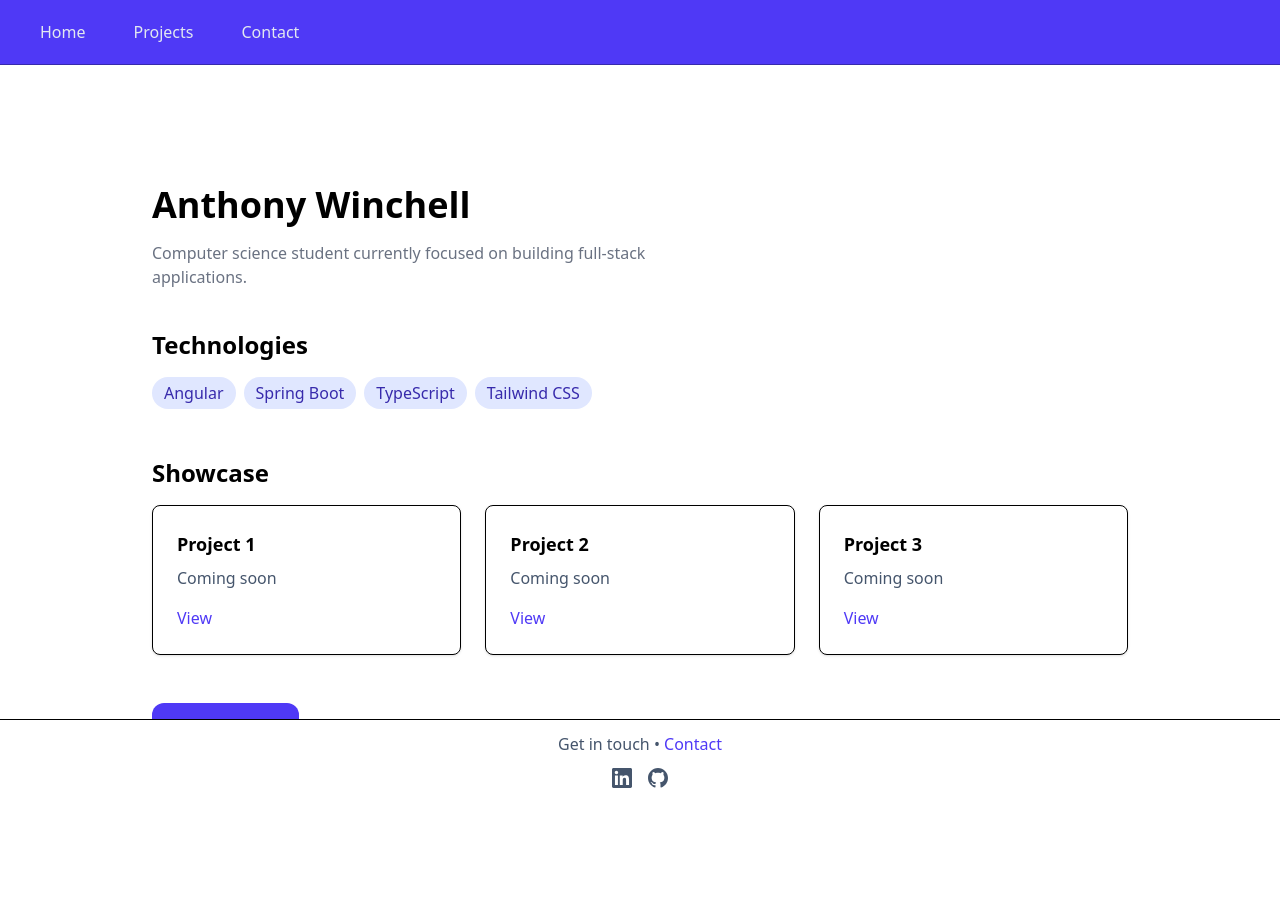
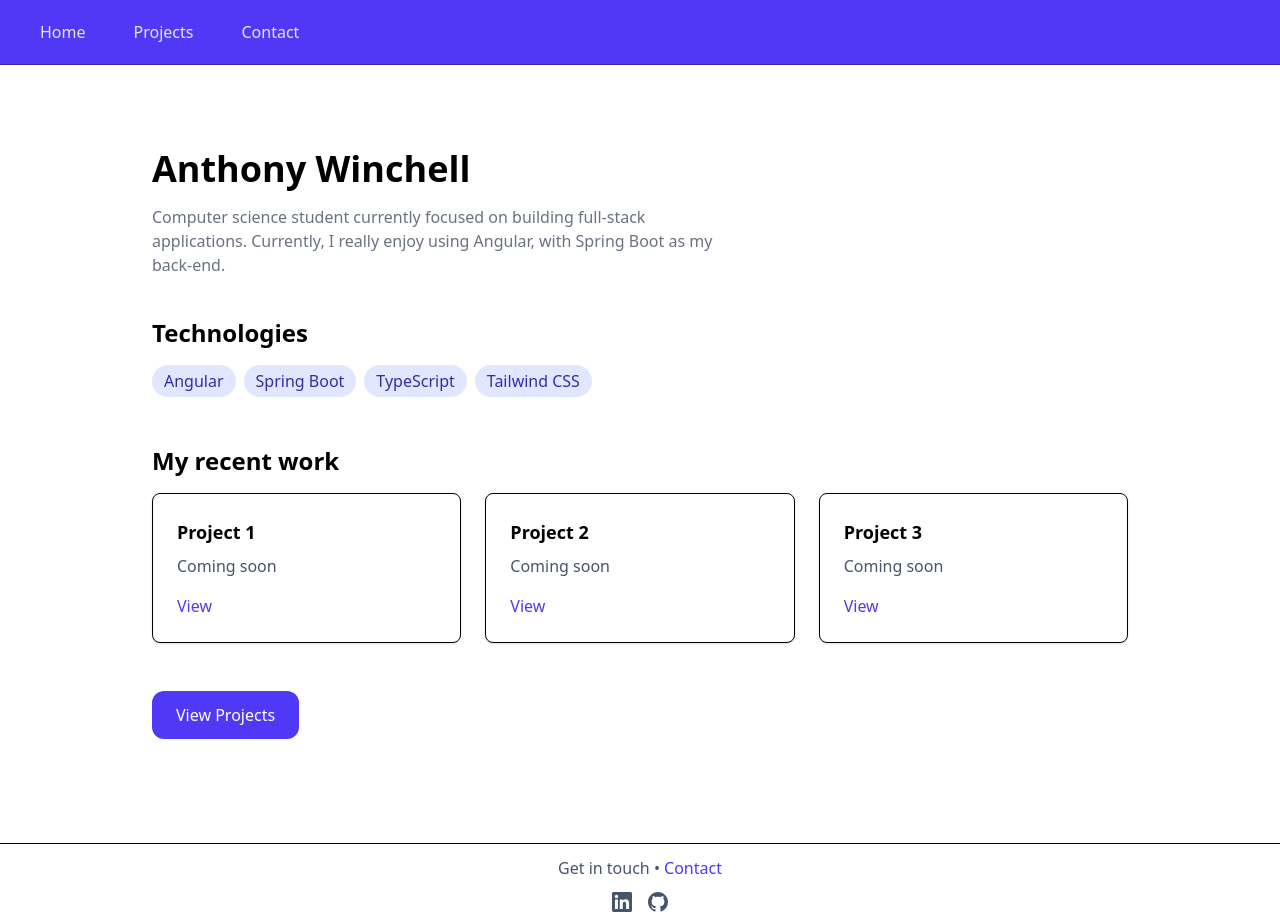
Before and after one commit to anthony-winchell/portfolio, an Angular app: page / in a window 1280 px wide. Before the commit the page ends 800 px from the top, so only its background shows below. Built offline with nearby package versions, Linux system fonts and the light colour scheme.

Commit message:
alignment stuff

```diff
--- a/src/app/components/footer/footer.html
+++ b/src/app/components/footer/footer.html
@@ -1,4 +1,4 @@
-<footer class="absolute bottom-0 left-0 w-full border-t bg-white">
+<footer class="mt-20 w-full border-t bg-white">
   <div class="container-page py-3">
     <div class="flex flex-col items-center gap-3">
       <!-- Message -->
--- a/src/app/components/home/home.html
+++ b/src/app/components/home/home.html
@@ -1,9 +1,11 @@
-<section class="mt-24">
+<section class="mt-15">
   <!-- Header -->
   <h1 class="text-4xl font-semibold mb-4">Anthony Winchell</h1>
 
   <p class="text-gray-500 max-w-xl mb-10">
     Computer science student currently focused on building full-stack applications.
+    Currently, I really enjoy using Angular, with Spring Boot as my back-end.
+
   </p>
 
   <!-- Technologies -->
@@ -20,7 +22,7 @@
   </div>
 
   <!-- Projects -->
-  <h3 class="text-2xl font-semibold mb-4">Showcase</h3>
+  <h3 class="text-2xl font-semibold mb-4">My recent work</h3>
   <div class="grid grid-cols-1 md:grid-cols-3 gap-6 mb-12">
     <div class="bg-white border rounded-lg shadow p-6">
       <h3 class="text-lg font-semibold mb-2">Project 1</h3>
```
